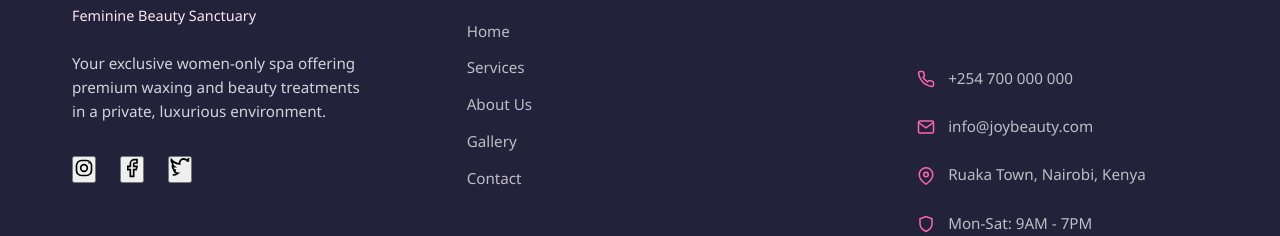
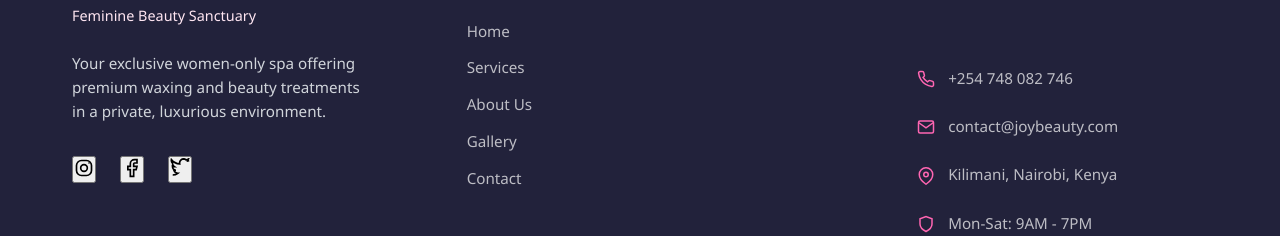
Before and after one commit to Eva254-ke/Joy, a React (Create React App) app: page / in a window 1280 px wide. Shown: the part 3744-3980 px from the top of the page. Built offline with nearby package versions, Linux system fonts and the light colour scheme.

Commit message:
location

```diff
--- a/src/components/ContactPreview.jsx
+++ b/src/components/ContactPreview.jsx
@@ -114,8 +114,8 @@ export default function ContactSection() {
               title="JoyBeauty Location in Kilimani"
               src="https://www.google.com/maps/embed?pb=!1m18!1m12!1m3!1d1994.396813600862!2d36.7803434!3d-1.2966743!2m3!1f0!2f0!3f0!3m2!1i1024!2i768!4f13.1!3m3!1m2!1s0x182f10ed6a9a3897%3A0xe99c624de873c469!2sKilimani%2C%20Nairobi!5e0!3m2!1sen!2ske!4v1715588891216!5m2!1sen!2ske"
               width="100%"
-              height="100%"
-              style={{ border: 0 }}
+              height="300"
+              style={{ border: 0, minHeight: '300px', maxHeight: '400px', width: '100%' }}
               allowFullScreen
               loading="lazy"
               referrerPolicy="no-referrer-when-downgrade"
--- a/src/components/Footer.jsx
+++ b/src/components/Footer.jsx
@@ -115,21 +115,21 @@ export default function Footer() {
               <svg width="18" height="18" viewBox="0 0 24 24" fill="none">
                 <path d="M22 16.92v3a2 2 0 01-2.18 2 19.79 19.79 0 01-8.63-3.07 19.5 19.5 0 01-6-6 19.79 19.79 0 01-3.07-8.67A2 2 0 014.11 2h3a2 2 0 012 1.72 12.84 12.84 0 00.7 2.81 2 2 0 01-.45 2.11L8.09 9.91a16 16 0 006 6l1.27-1.27a2 2 0 012.11-.45 12.84 12.84 0 002.81.7A2 2 0 0122 16.92z" stroke="currentColor" strokeWidth="2"/>
               </svg>
-              <a href="tel:+254700000000">+254 700 000 000</a>
+              <a href="tel:+254748082746">+254 748 082 746</a>
             </li>
             <li>
               <svg width="18" height="18" viewBox="0 0 24 24" fill="none">
                 <path d="M4 4h16c1.1 0 2 .9 2 2v12c0 1.1-.9 2-2 2H4c-1.1 0-2-.9-2-2V6c0-1.1.9-2 2-2z" stroke="currentColor" strokeWidth="2"/>
                 <path d="M22 6l-10 7L2 6" stroke="currentColor" strokeWidth="2"/>
               </svg>
-              <a href="mailto:info@joybeauty.com">info@joybeauty.com</a>
+              <a href="mailto:contact@joybeauty.com">contact@joybeauty.com</a>
             </li>
             <li>
               <svg width="18" height="18" viewBox="0 0 24 24" fill="none">
                 <path d="M21 10c0 7-9 13-9 13s-9-6-9-13a9 9 0 1118 0z" stroke="currentColor" strokeWidth="2"/>
                 <circle cx="12" cy="10" r="3" stroke="currentColor" strokeWidth="2"/>
               </svg>
-              <span>Ruaka Town, Nairobi, Kenya</span>
+              <span>Kilimani, Nairobi, Kenya</span>
             </li>
             <li>
               <svg width="18" height="18" viewBox="0 0 24 24" fill="none">
```
